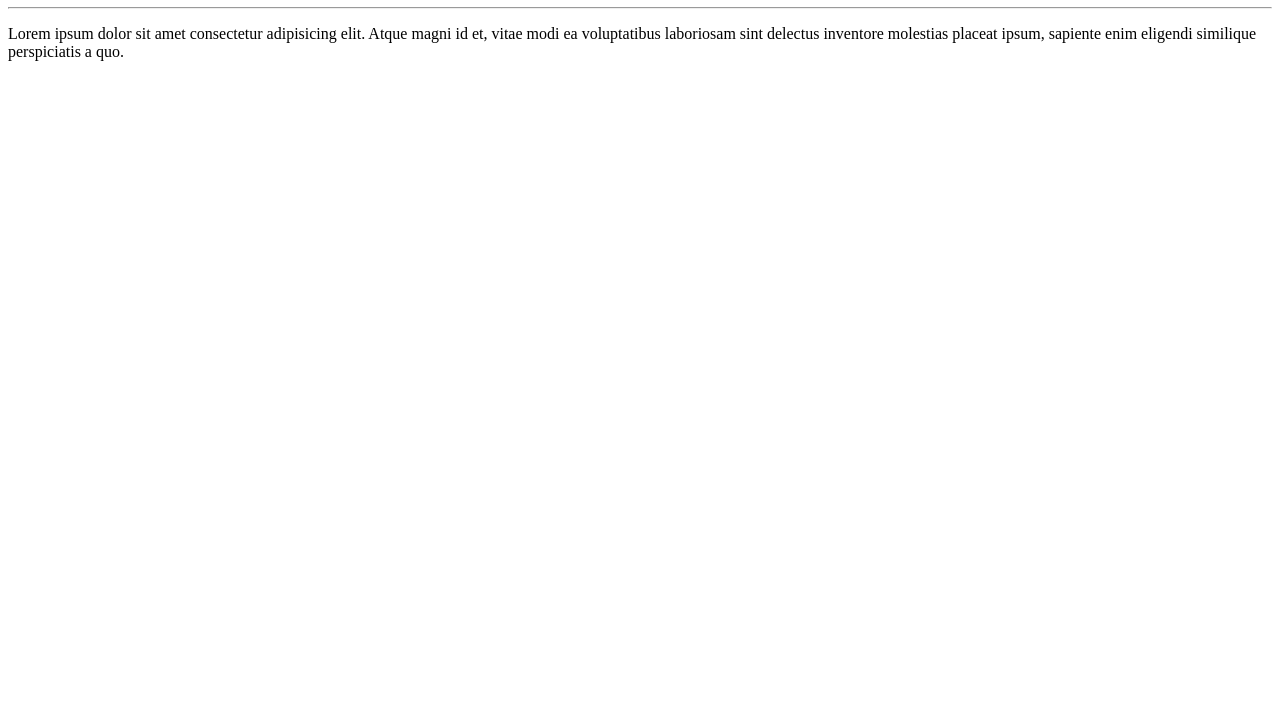
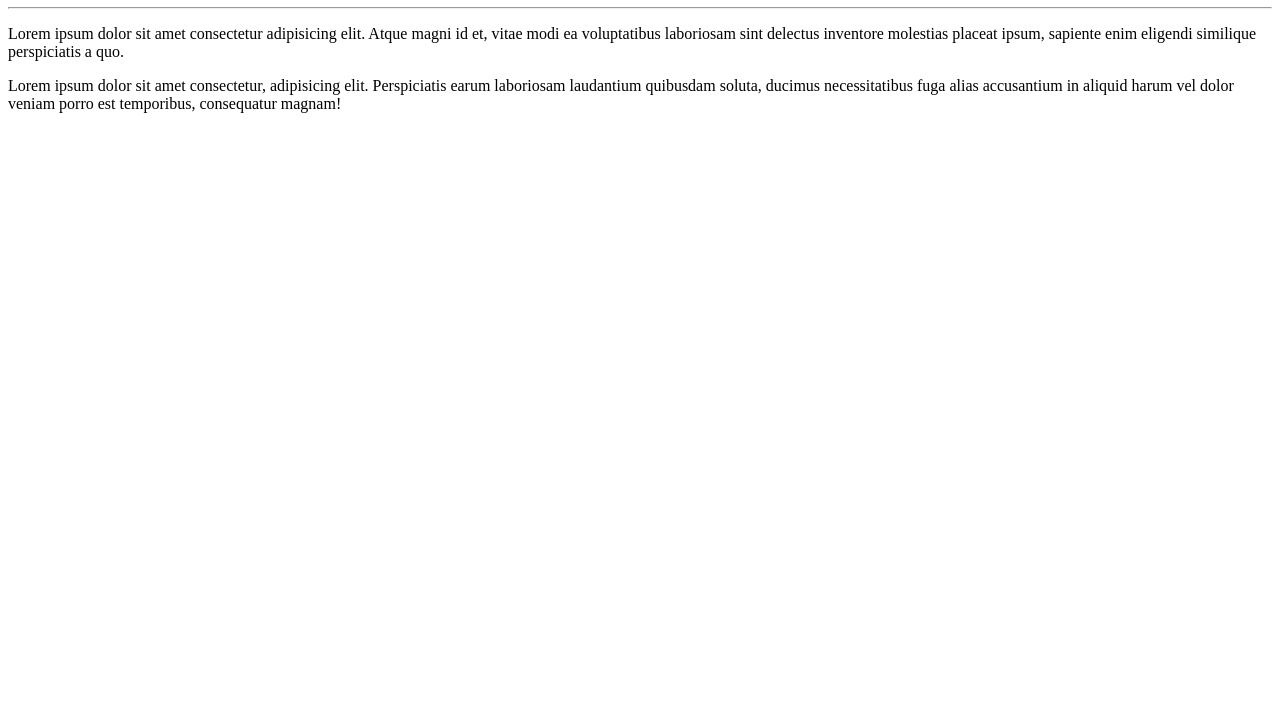
Before and after one commit to fabioSamp/Ola-Mundo, a plain HTML site: page site-exemplo/index.html in a window 1280 px wide. Shown: the part 73-800 px from the top of the page. Drawn offline with Linux system fonts and the light colour scheme.

Commit message:
Adicionei paragrafo

```diff
--- a/site-exemplo/index.html
+++ b/site-exemplo/index.html
@@ -9,5 +9,7 @@
     <h1>Olá, Mundo!</h1>
     <hr>
     <p>Lorem ipsum dolor sit amet consectetur adipisicing elit. Atque magni id et, vitae modi ea voluptatibus laboriosam sint delectus inventore molestias placeat ipsum, sapiente enim eligendi similique perspiciatis a quo.</p>
+
+    <p>Lorem ipsum dolor sit amet consectetur, adipisicing elit. Perspiciatis earum laboriosam laudantium quibusdam soluta, ducimus necessitatibus fuga alias accusantium in aliquid harum vel dolor veniam porro est temporibus, consequatur magnam!</p>
 </body>
 </html>
```
